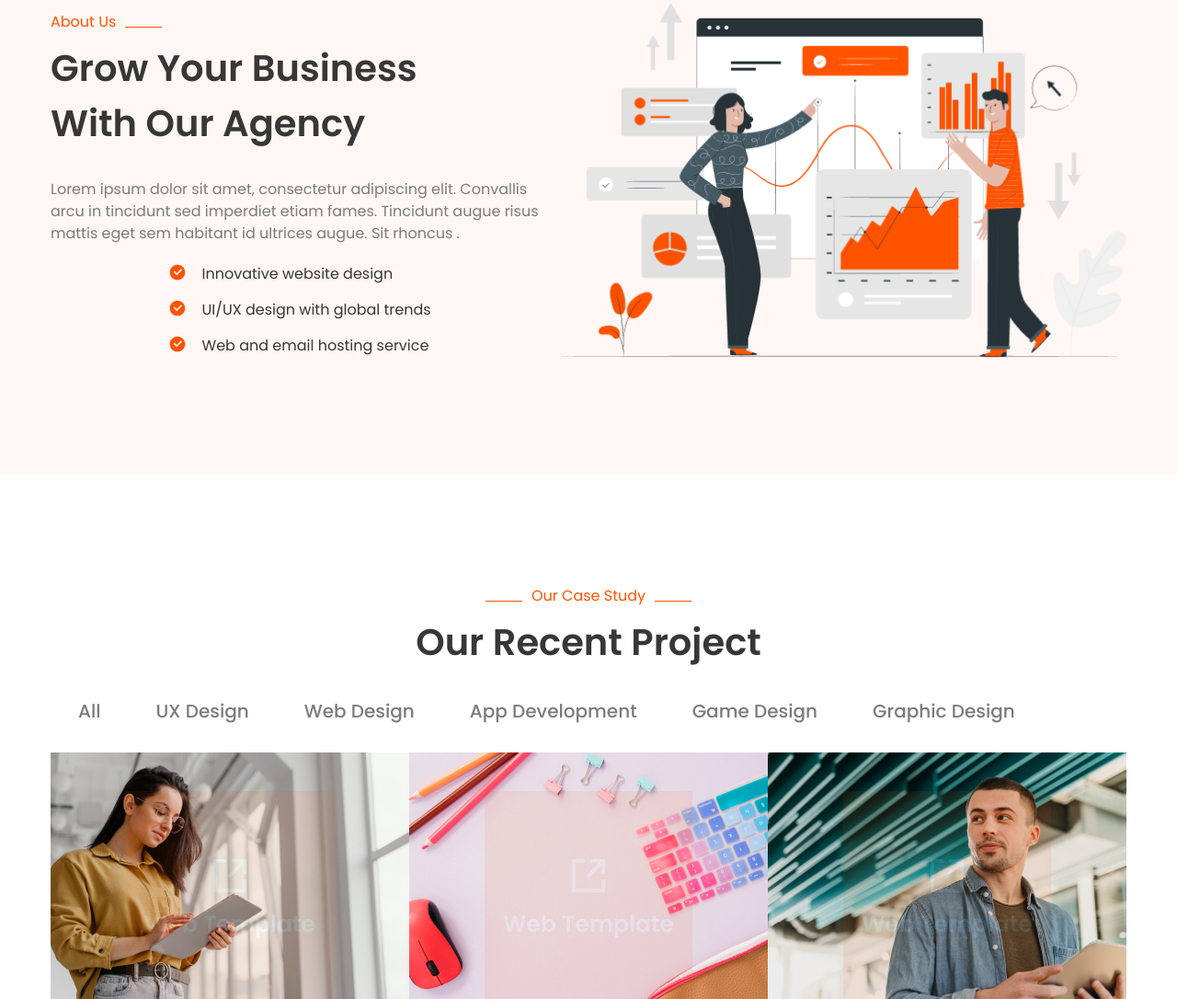
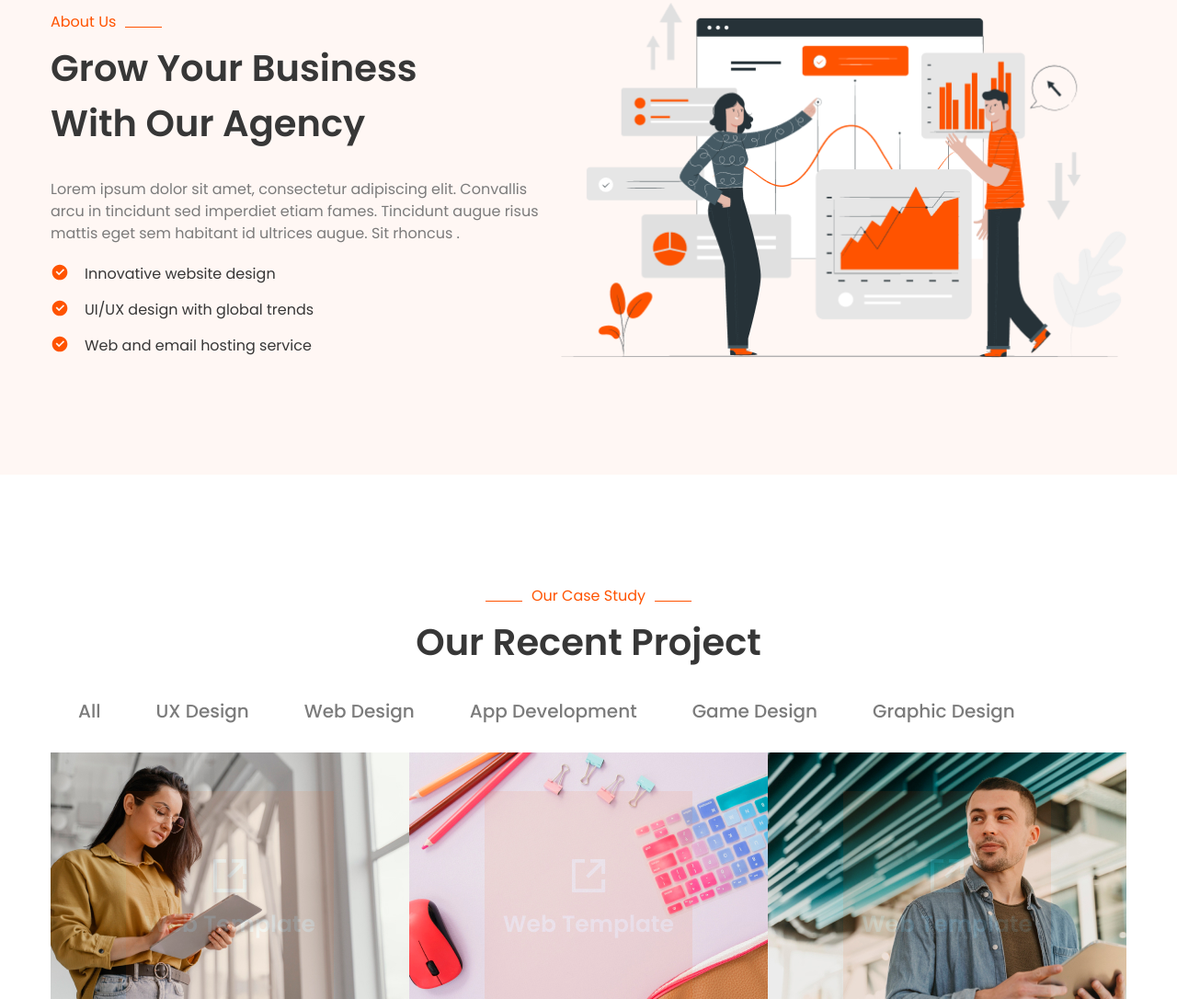
Before and after one commit to Niakrist/digiency, a plain HTML site: page index.html in a window 1280 px wide. Shown: the part 2044-3130 px from the top of the page at 92% size. Drawn offline with Linux system fonts and the light colour scheme.

Commit message:
Update style.css

```diff
--- a/css/style.css
+++ b/css/style.css
@@ -372,10 +372,6 @@ img {
 .about__content-text {
     max-width: 544px;
     margin-bottom: 20px;
-}
-
-.about__content-list-wrapper {
-    text-align: center;
 }
 
 .about__content-list {
```
